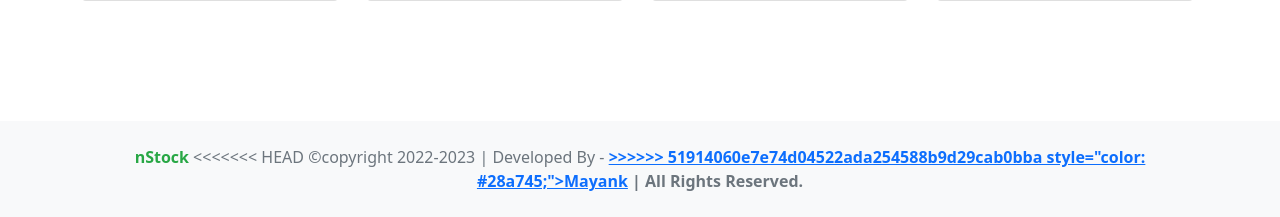
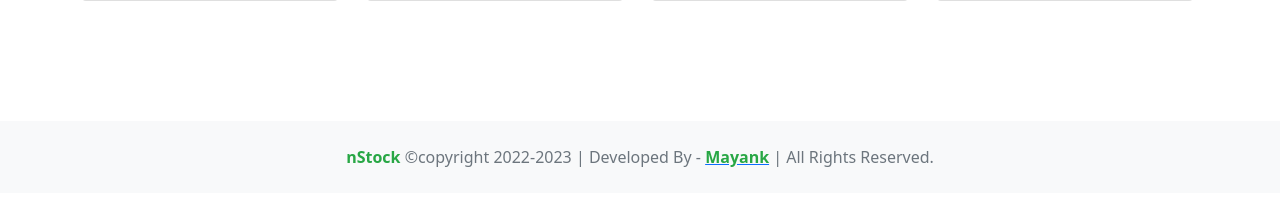
Before and after one commit to zestrixx/E-commerce-website, a Django app: page / in a window 1280 px wide. Shown: the part 2174-2391 px from the top of the page. After the commit the page ends 2341 px from the top, so only its background shows below. Run offline with Django 3.2, Linux system fonts and the light colour scheme; data comes from the database, SQL or seed files in the repository; some libraries are stand-ins or nearby versions.

Commit message:
minor changes

```diff
--- a/eWeb/shop/templates/shop/home.html
+++ b/eWeb/shop/templates/shop/home.html
@@ -332,13 +332,9 @@
     <footer class="footer py-4 bg-light">
       <div class="container text-center">
         <span class="text-muted"><strong style="color: #28a745;">nStock</strong>
-<<<<<<< HEAD
+
           &copy;copyright 2022-2023 | Developed By
           - <a href="https://www.instagram.com/zestrixx/"><strong
-=======
-          &copy;copyright 2021-2022 | Developed By
-          - <a href="https://www.instagram.com/zestrixx/" target="_blank"><strong
->>>>>>> 51914060e7e74d04522ada254588b9d29cab0bba
               style="color: #28a745;">Mayank</strong></a> | All Rights
           Reserved.</span>
       </div>
```
